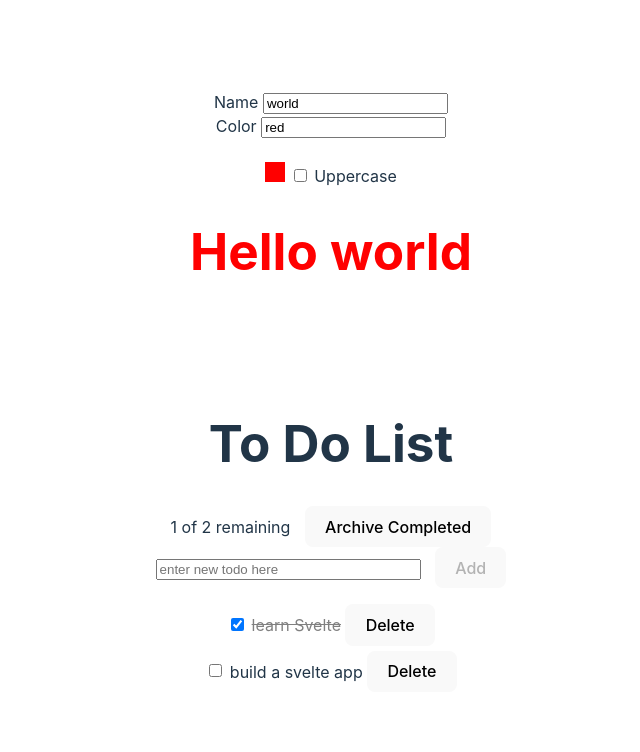
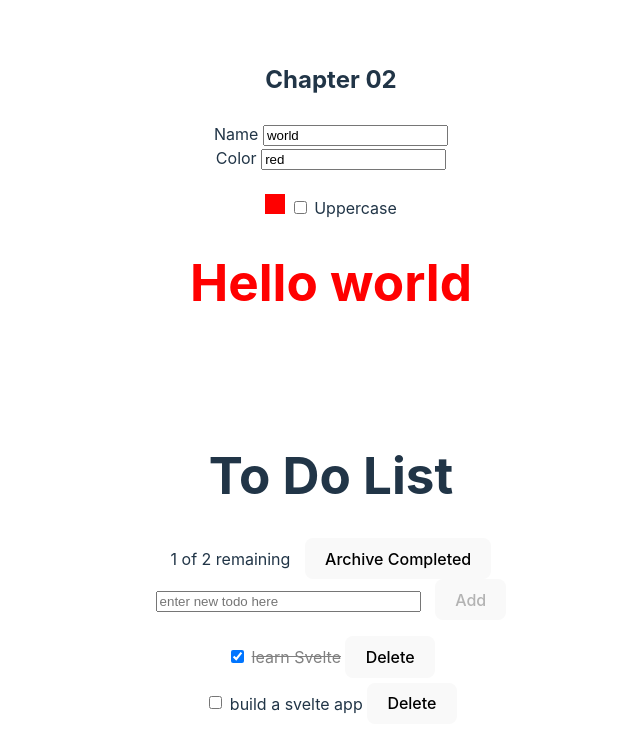
Before and after one commit to rews7895/learning-svelte, a Svelte app: page / in a window 1280 px wide. Shown: the top 752 px of the page, without its empty margins (309-949 px from the left). Built offline with nearby package versions, Linux system fonts and the light colour scheme.

Commit message:
2장 수정

```diff
--- a/src/App.svelte
+++ b/src/App.svelte
@@ -1,4 +1,5 @@
 <script>
+  // @ts-ignore
   import Chapter02 from './book/chapter02/Chapter02.svelte';
 </script>
 
--- a/src/book/chapter02/Chapter02.svelte
+++ b/src/book/chapter02/Chapter02.svelte
@@ -4,6 +4,9 @@
   import TodoList from './todo/TodoList.svelte';
 </script>
 
-<HelloWorld />
-<Clock />
-<TodoList />
+<div>
+  <h2>Chapter 02</h2>
+  <HelloWorld />
+  <Clock />
+  <TodoList />
+</div>
```
